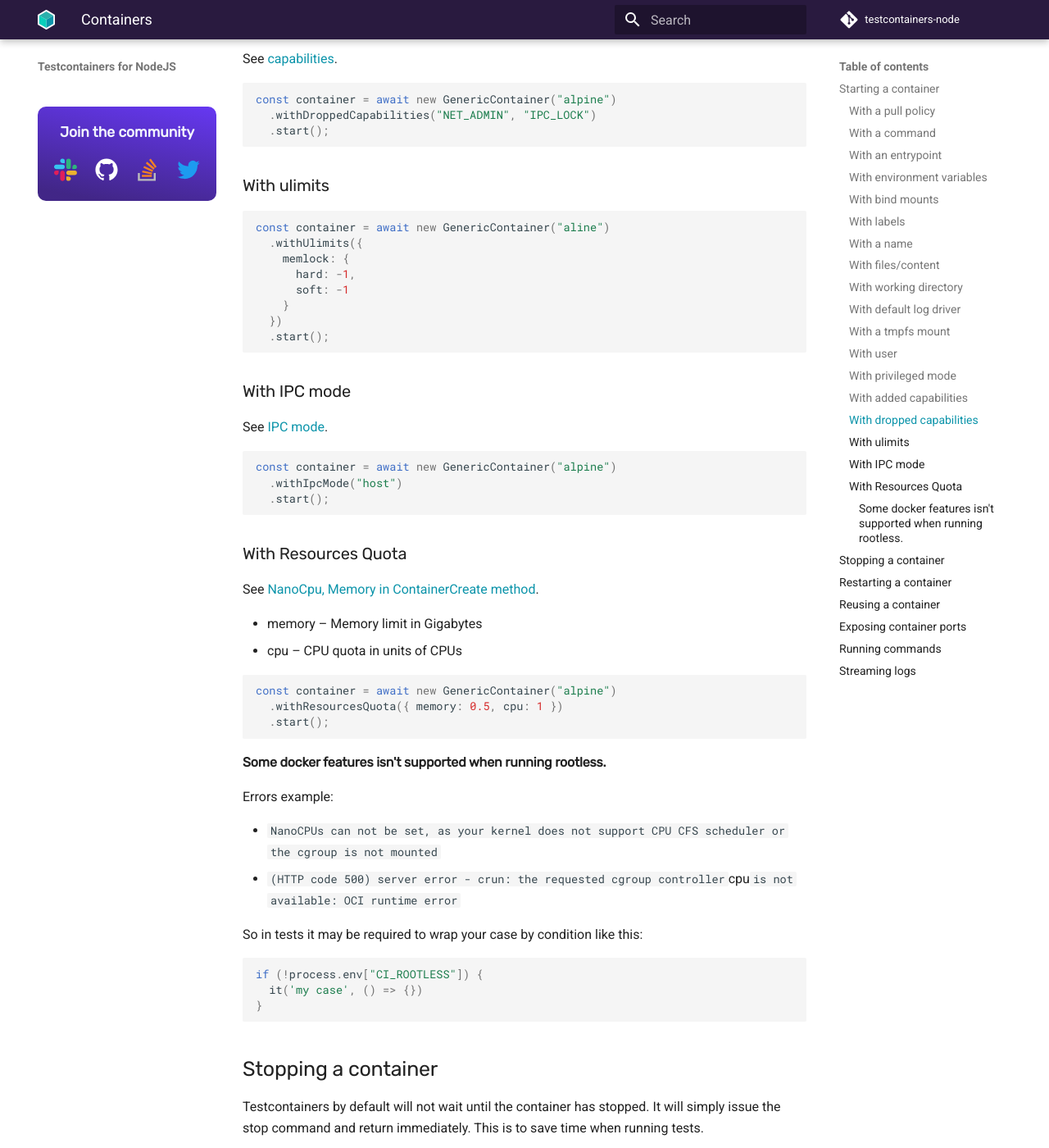
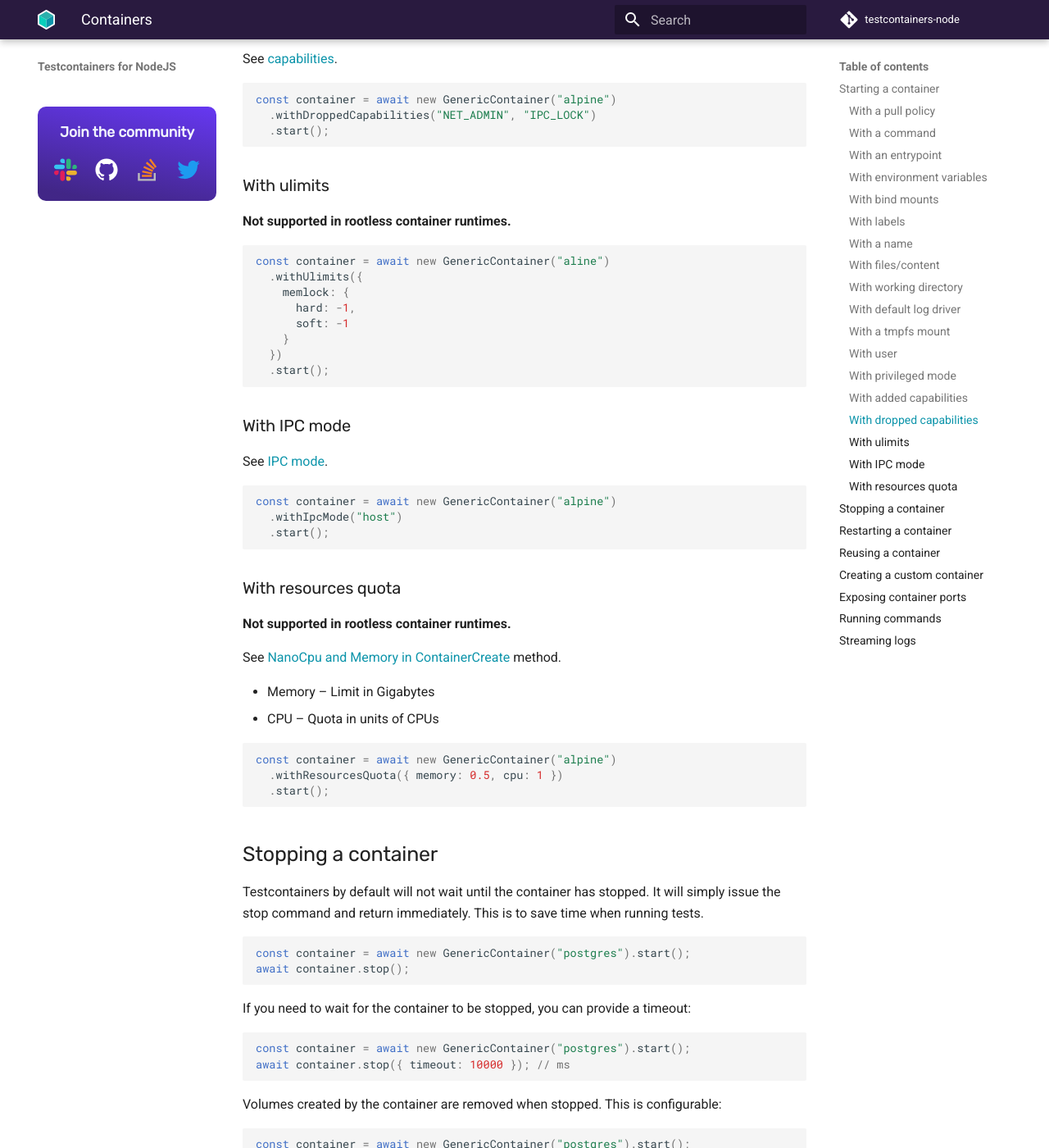
Before and after one commit to testcontainers/testcontainers-node, an MkDocs documentation site: the page built from docs/features/containers.md, in a window 1280 px wide and 1400 px high, scrolled down 3433 px. Shown: the whole window at 82% size. Built offline with MkDocs 1.6.1 and Material for MkDocs 9.7.7, drawn with Linux system fonts in a browser that asks for light colours; comment, search, counter and statistics services are not loaded; some of the changed text lies outside the part shown.

Commit message:
Document how to create a custom container (#502)

````diff
--- a/docs/features/containers.md
+++ b/docs/features/containers.md
@@ -174,6 +174,8 @@
 
 ### With ulimits
 
+**Not supported in rootless container runtimes.**
+
 ```javascript
 const container = await new GenericContainer("aline")
   .withUlimits({
@@ -195,32 +197,19 @@
   .start();
 ```
 
-### With Resources Quota
+### With resources quota
 
-See [NanoCpu, Memory in ContainerCreate method](https://docs.docker.com/engine/api/v1.42/#tag/Container/operation/ContainerCreate).
+**Not supported in rootless container runtimes.**
 
-- memory – Memory limit in Gigabytes
-- cpu – CPU quota in units of CPUs
+See [NanoCpu and Memory in ContainerCreate](https://docs.docker.com/engine/api/v1.42/#tag/Container/operation/ContainerCreate) method.
+
+- Memory – Limit in Gigabytes
+- CPU – Quota in units of CPUs
 
 ```javascript
 const container = await new GenericContainer("alpine")
   .withResourcesQuota({ memory: 0.5, cpu: 1 })
   .start();
-```
-
-#### Some docker features isn't supported when running rootless.
-
-Errors example:
-
-- `NanoCPUs can not be set, as your kernel does not support CPU CFS scheduler or the cgroup is not mounted`
-- `(HTTP code 500) server error - crun: the requested cgroup controller `cpu` is not available: OCI runtime error`
-
-So in tests it may be required to wrap your case by condition like this:
-
-```ts
-if (!process.env["CI_ROOTLESS"]) {
-  it('my case', () => {})
-}
 ```
 
 ## Stopping a container
@@ -271,6 +260,47 @@
   .start();
 
 expect(container1.getId()).toBe(container2.getId());
+```
+
+## Creating a custom container
+
+You can create your own Generic Container as follows:
+
+```typescript
+import {
+  GenericContainer,
+  TestContainer,
+  StartedTestContainer,
+  AbstractStartedContainer
+} from "testcontainers";
+
+class CustomContainer extends GenericContainer {
+  constructor() {
+    super("alpine");
+  }
+
+  public withCustomMethod(): this {
+    // ...
+    return this;
+  }
+
+  public override async start(): Promise<StartedCustomContainer> {
+    return new StartedCustomContainer(await super.start());
+  }
+}
+
+class StartedCustomContainer extends AbstractStartedContainer {
+  constructor(startedTestContainer: StartedTestContainer) {
+    super(startedTestContainer);
+  }
+
+  public withCustomMethod(): void {
+    // ...
+  }
+}
+
+const customContainer: TestContainer = new CustomContainer();
+const startedCustomContainer: StartedTestContainer = await customContainer.start();
 ```
 
 ## Exposing container ports
````
Also changed, not shown: 2 other files.
